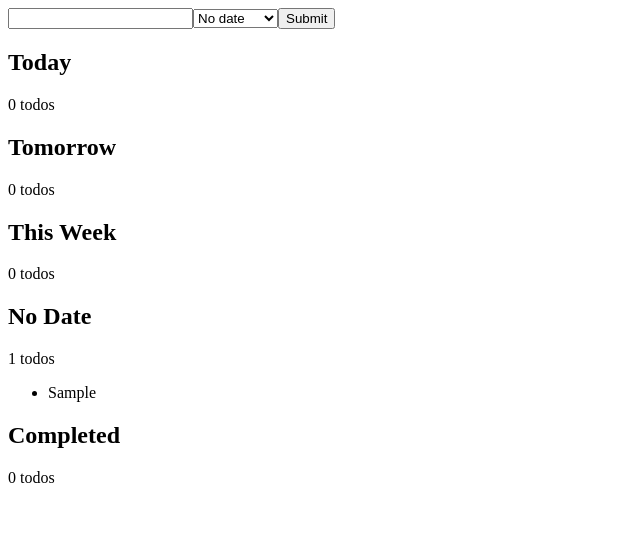
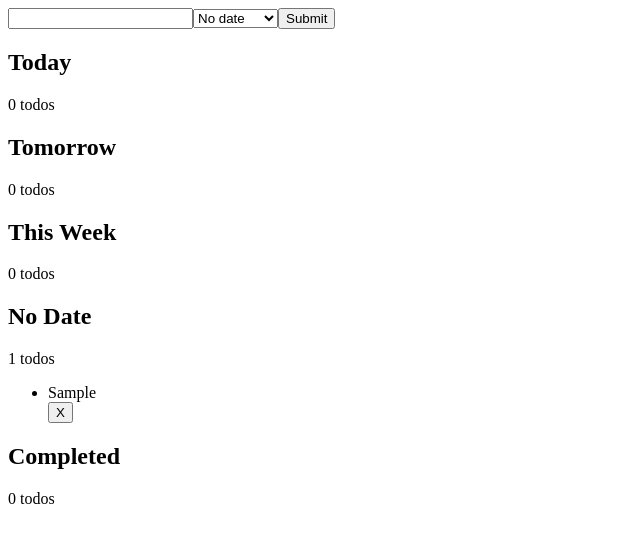
Before and after one commit to aparkening/todo-app, a React (Create React App) app: page / in a window 1280 px wide. Both pictures are taken after typing "Sample" into the empty fields and a click on the input 306 px from the left and 18 px from the top of the page. Shown: the top 542 px of the page, without its empty margins (0-640 px from the left). Built offline with nearby package versions, Linux system fonts and the light colour scheme.

Commit message:
X button removes todo from list

```diff
--- a/src/App.js
+++ b/src/App.js
@@ -21,6 +21,14 @@ class App extends Component {
     this.setState({
       todos: [...this.state.todos, newTodo]
     });
+  }
+
+  // Remove Todo
+  deleteTodo = (id) => {
+    // Filter all todos except the one to be removed
+    const remainingList = this.state.todos.filter(todo => (todo.id !== id));
+    // Update state with filter
+    this.setState({todos: remainingList});
   }
 
   // Return capitalized readable title based on listName
@@ -70,7 +78,7 @@ class App extends Component {
   // Return TodoList components with listName, displayTitle, and filtered todos
   listComponents = () => {
     const lists = ['today', 'tomorrow', 'thisWeek', 'noDate', 'completed'];
-    return lists.map(name => <TodoList key={name} listName={name} displayTitle={this.displayTitle(name)} updateTodo={this.updateTodo} deleteTodo={this.deleteTodo} todos={this.filterList(name)} />);
+    return lists.map(name => <TodoList key={name} listName={name} displayTitle={this.displayTitle(name)} updateTodo={this.updateTodo} deleteTodo={this.deleteTodo} todos={this.filterList(name)} listNames={lists} />);
   }
 
   render() {
--- /dev/null
+++ b/src/Todo.js
@@ -0,0 +1,16 @@
+import React from 'react';
+
+const Todo = props => {
+  console.log("Todo props")
+  console.log(props)
+
+  return (
+    <li className="todo" id={props.id}>
+      <div>{props.description}</div>
+      <div>{props.listNames}</div>
+      <button type="button" onClick={() => props.deleteTodo(props.id)}>X</button>
+    </li>
+  );
+};
+
+export default Todo;
--- a/src/TodoList.js
+++ b/src/TodoList.js
@@ -1,14 +1,13 @@
 import React from 'react';
 
-// import Todo from './Todo.js'
+import Todo from './Todo.js'
 
 const TodoList = props => {
   // Display todos as li elements
-  const displayTodos = props.todos.map(obj => <li key={obj.id}>{obj.description}</li>)
+  const displayTodos = props.todos.map(obj => <Todo key={obj.id} id={obj.id} description={obj.description} updateTodo={obj.updateTodo} deleteTodo={props.deleteTodo} listNames={obj.listNames} />)
 
-  console.log("TodoList props")
-  console.log(props)
-
+  // console.log("TodoList props")
+  // console.log(props)
   return (
     <div className="list">
       <h2>{props.displayTitle}</h2>
```
